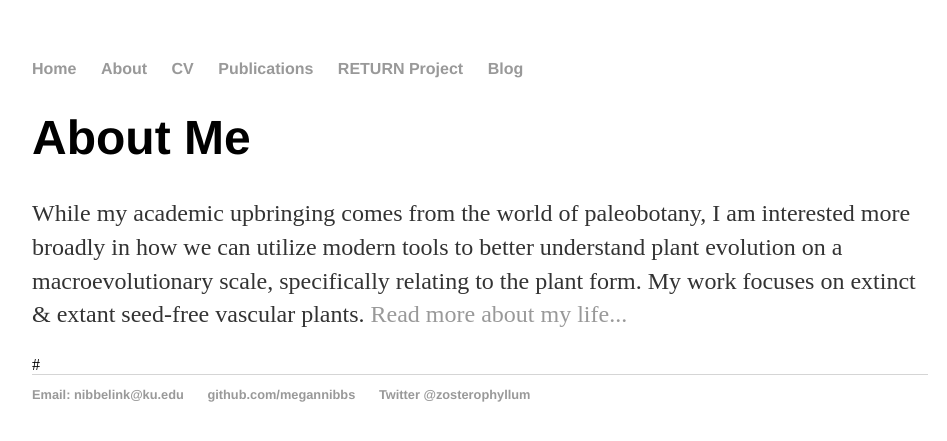
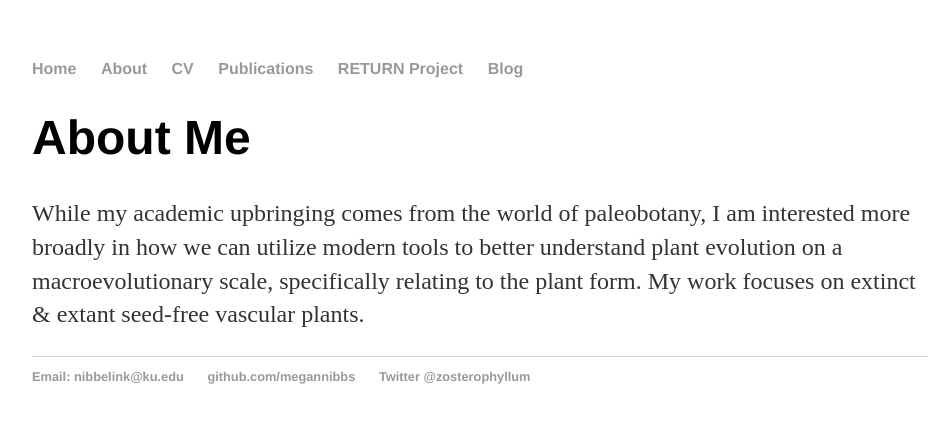
Before and after one commit to megannibbs/megannibbelink.github.io, a Jekyll site: the page built from about/index.html, in a window 1280 px wide. Shown: the top 441 px of the page, without its empty margins (160-1107 px from the left). Built offline with Jekyll 4.4.1, drawn with Linux system fonts in a browser that asks for light colours.

Commit message:
Update index.html

```diff
--- a/about/index.html
+++ b/about/index.html
@@ -4,7 +4,6 @@ title: Meg Nibbelink | About
 ---
 <div class="blurb">
 	<h1>About Me </h1>
-	<p>While my academic upbringing comes from the world of paleobotany, I am interested more broadly in how we can utilize modern tools to better understand plant evolution on a macroevolutionary scale, specifically relating to the plant form. My work focuses on extinct & extant seed-free vascular plants. <a
-
-#											       href="/about">Read more about my life...</a></p>
-#</div><!-- /.blurb -->
+	<p>While my academic upbringing comes from the world of paleobotany, I am interested more broadly in
+		how we can utilize modern tools to better understand plant evolution on a macroevolutionary scale,
+		specifically relating to the plant form. My work focuses on extinct & extant seed-free vascular plants. <a
```
